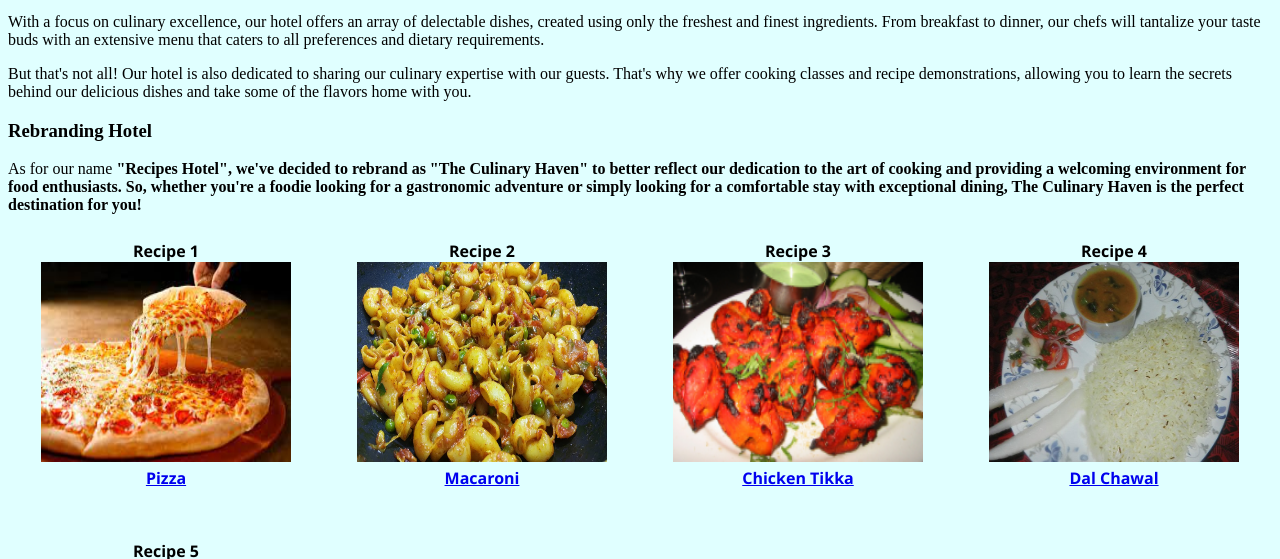
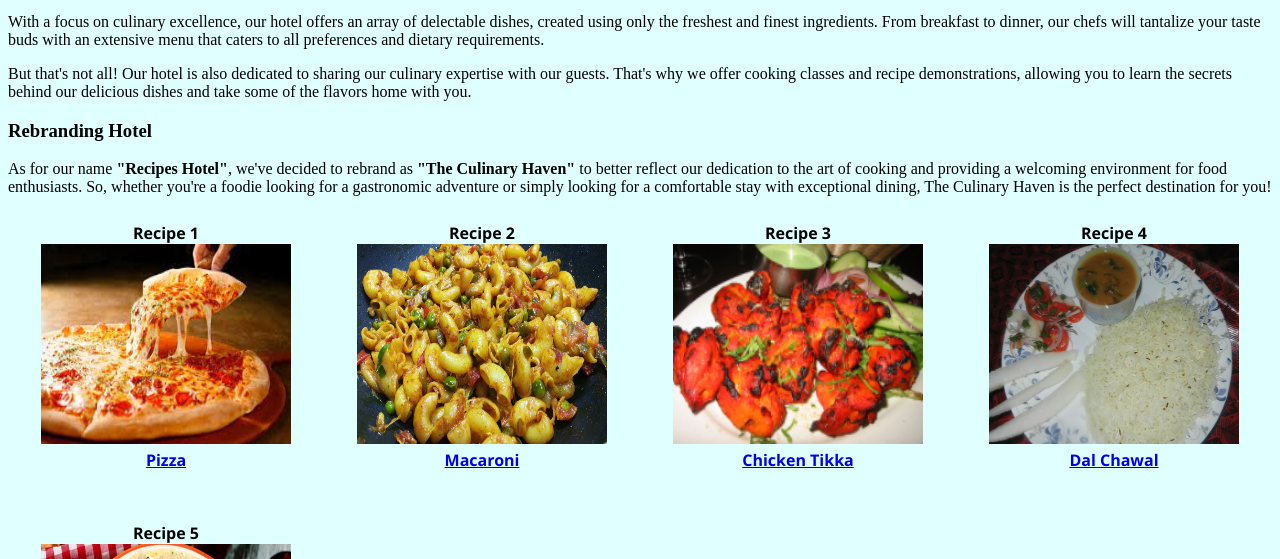
Before and after one commit to irfannhmp/Simple-Recipe-Website, a plain HTML site: page index.html in a window 1280 px wide. Shown: the part 169-728 px from the top of the page. Drawn offline with Linux system fonts and the light colour scheme.

Commit message:
Simple Recipe Website rebranding as Hotel

```diff
--- a/index.html
+++ b/index.html
@@ -82,7 +82,7 @@
         </p>
         <h3>Rebranding Hotel</h3>
         <p>
-            As for our name <b>"Recipes Hotel"<b>, we've decided to rebrand as <strong>"The Culinary Haven"</strong> to better reflect our dedication to the art of cooking and providing a welcoming environment for food enthusiasts.
+            As for our name <b>"Recipes Hotel"</b>, we've decided to rebrand as <strong>"The Culinary Haven"</strong> to better reflect our dedication to the art of cooking and providing a welcoming environment for food enthusiasts.
             So, whether you're a foodie looking for a gastronomic adventure or simply looking for a comfortable stay with exceptional dining, The Culinary Haven is the perfect destination for you!
         </p>
     </div>
```
